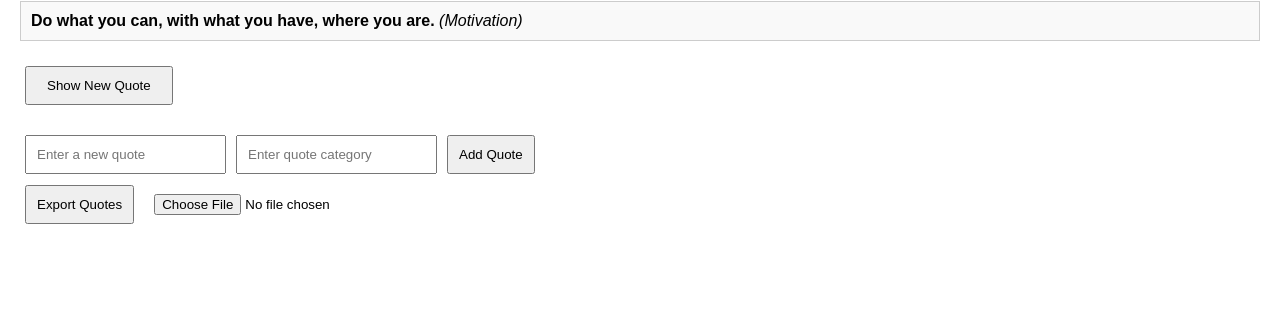
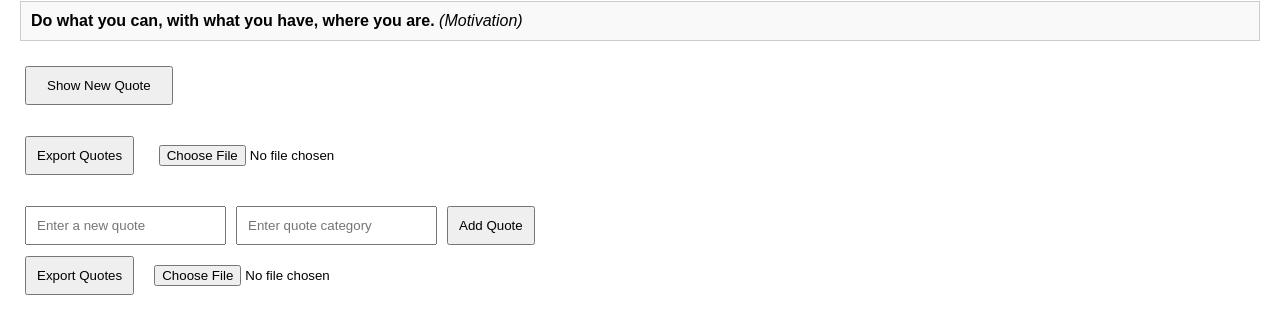
Before and after one commit to Jackto9/alx_fe_javascript, a plain HTML site: page dom-manipulation/index.html in a window 1280 px wide. Shown: the part 79-412 px from the top of the page. Drawn offline with Linux system fonts and the light colour scheme.

Commit message:
Update index.html

```diff
--- a/dom-manipulation/index.html
+++ b/dom-manipulation/index.html
@@ -33,6 +33,15 @@
   <div id="quoteDisplay">Click the button to see a quote!</div>
   <button id="newQuote">Show New Quote</button>
 
+  <!-- Add Quote Form (dynamically created in script.js) -->
+  <div id="addQuoteForm"></div>
+
+  <!-- Export Quotes Button -->
+  <button id="exportQuotes">Export Quotes</button>
+
+  <!-- Import Quotes File Input -->
+  <input type="file" id="importFile" accept=".json" />
+
   <script src="script.js"></script>
 </body>
 </html>
```
